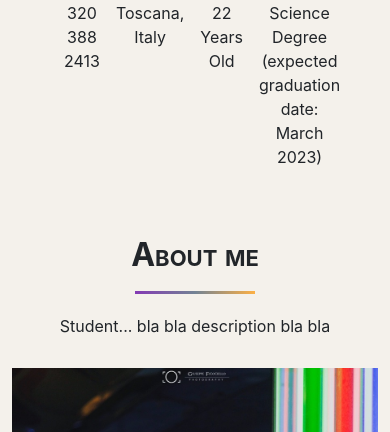
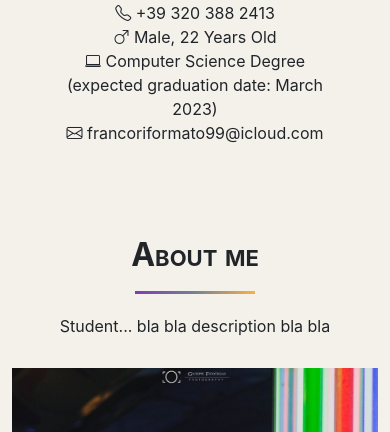
Before and after one commit to francoriformato/francoriformato.github.io, a plain HTML site: page index.html in a window 390 px wide. Shown: the part 668-1100 px from the top of the page. Drawn offline with Linux system fonts and the light colour scheme.

Commit message:
Mobile Fix

```diff
--- a/index.html
+++ b/index.html
@@ -66,15 +66,14 @@
 
         <div class="col-lg-8 p-5">
         <h3>I'm</h3><h1>Franco Riformato &#129309; </h1>
-        <p>[<span class="typed" data-typed-items="Software, Web, Full stack, Front end, Back end"></span>Developer]
+        <p>[<span class="typed" data-typed-items="Software, Web, FullStack, Front end, Back end"></span>Developer]
         <sup>
           <a href="https://www.linkedin.com/in/franco-riformato-551375240/" class="linkedin"><i class="bx bxl-linkedin"></i></a>
           <a href="#" class="github"><i class="bx bxl-github"></i></a>
         </sup></p>
 
-        <div class="contacts d-flex">
+        <div class="contacts">
           <i class="bi bi-telephone"></i> <span>+39 320 388 2413</span> <br>
-          <i class="bi bi-geo"></i> <span>Pisa, Toscana, Italy</span> <br>
           <i class="bi bi-gender-male"></i> <span>Male, 22 Years Old</span> <br>
           <i class="bi bi-laptop"></i> <span>Computer Science Degree (expected graduation date: March 2023)</span> <br>
           <i class="bi bi-envelope"></i> <span>francoriformato99@icloud.com</span> <br>
```
Also changed, not shown: 1 other file.
